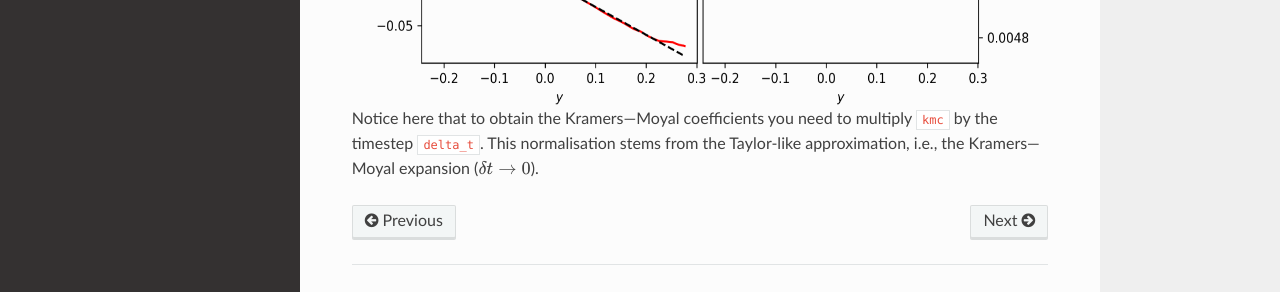
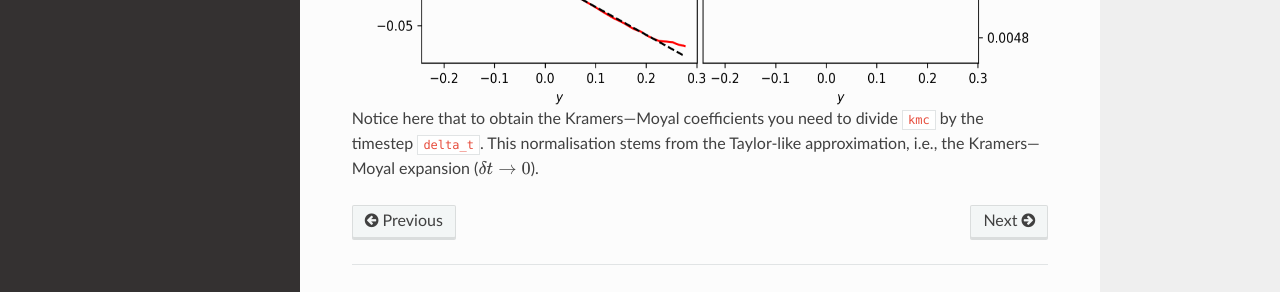
Before and after one commit to LRydin/KramersMoyal, a Sphinx documentation site: the page built from docs/source/1dprocess.rst, in a window 1280 px wide and 900 px high, scrolled down 1350 px. Shown: the part 530-822 px from the top of the window. Built offline with Sphinx 7.4.7 and the Read the Docs theme 2.0.0, drawn with Linux system fonts in a browser that asks for light colours.

```diff
--- a/docs/source/1dprocess.rst
+++ b/docs/source/1dprocess.rst
@@ -86,7 +86,7 @@ This results in
   :align: center
   :alt: Drift and diffusion terms of an Ornstein---Uhlenbeck process
 
-Notice here that to obtain the Kramers---Moyal coefficients you need to multiply
+Notice here that to obtain the Kramers---Moyal coefficients you need to divide
 :code:`kmc` by the timestep :code:`delta_t`. This normalisation stems from the
 Taylor-like approximation, i.e., the Kramers---Moyal expansion
 (:math:`\delta t \to 0`).
--- a/docs/source/2dprocess.rst
+++ b/docs/source/2dprocess.rst
@@ -118,7 +118,7 @@ will need to plot them as such
 
 Now one can visualise the Kramers–Moyal coefficients (surfaces) in green and the
 respective theoretical surfaces in black. (Don't forget to normalise:
-:code:`kmc * delta_t`).
+:code:`kmc / delta_t`).
 
 .. image:: /_static/fig4.png
   :height: 480
```
Also changed, not shown: README.md (+3 -3 lines).
